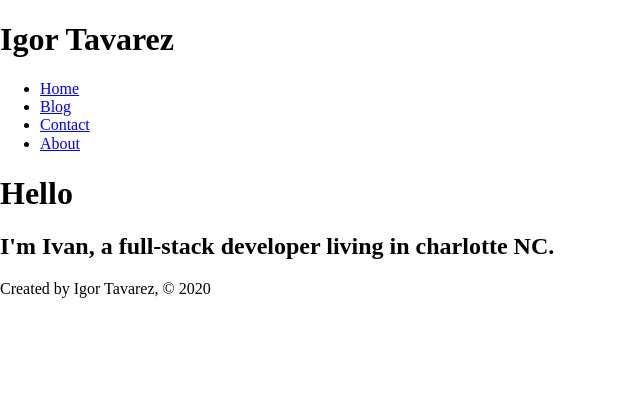
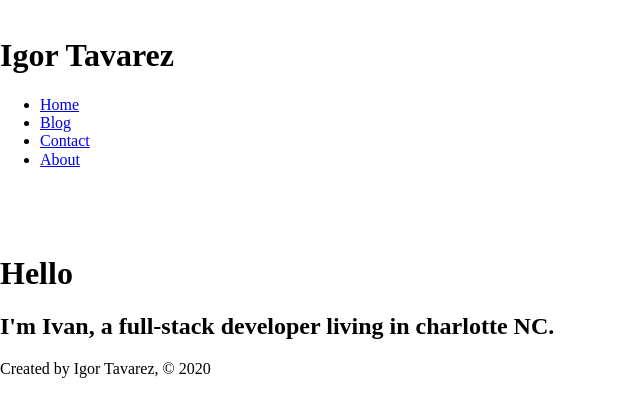
Before and after one commit to itava0/Gatsby-Bootcamp, a Gatsby site: page / in a window 1280 px wide. Shown: the whole page, without its empty margins (0-640 px from the left). Built offline with nearby package versions, Linux system fonts and the light colour scheme; Gatsby itself is replaced by a stand-in of ours.

Commit message:
Added some styles for the header

```diff
--- a/src/components/header.js
+++ b/src/components/header.js
@@ -1,10 +1,11 @@
 import React from "react"
 // We used the Link component intead of the <a> tag for optimaziation.
 import { Link } from "gatsby"
+import headerStyles from "./header.module.scss"
 
 const Header = () => {
   return (
-    <header>
+    <header className={headerStyles.header}>
       <h1>Igor Tavarez</h1>
       <nav>
         <ul>
--- /dev/null
+++ b/src/components/header.module.scss
@@ -0,0 +1,3 @@
+.header {
+  padding: 1rem 0 3rem;
+}
```
